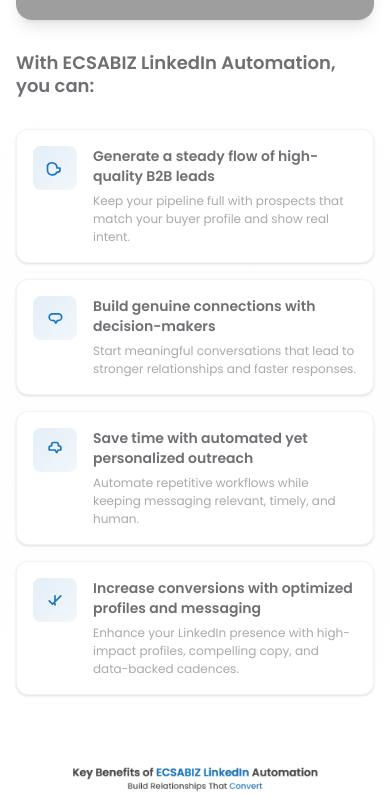
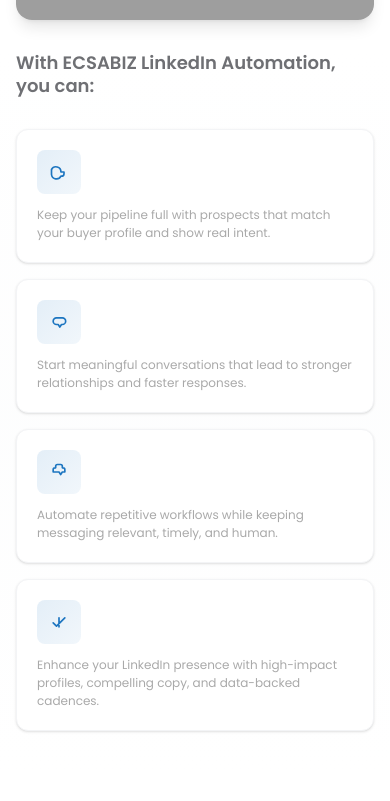
Before and after one commit to Sharmeen-Rauf/escabiz, a Next.js app: page /linkedin-automation-services-escabiz in a window 390 px wide. Shown: the part 1280-2081 px from the top of the page. Built offline with nearby package versions, Linux system fonts and the light colour scheme; grey boxes are pictures that could not be loaded.

Commit message:
Refactor LinkedIn Automation page service cards: streamline service card structure by utilizing a mapping function for dynamic rendering, enhancing maintainability and visual consistency. Update card layout for improved responsiveness and user experience.

```diff
--- a/src/app/linkedin-automation-services-escabiz/page.tsx
+++ b/src/app/linkedin-automation-services-escabiz/page.tsx
@@ -196,78 +196,47 @@ export default function LinkedInOutreachAutomation() {
               </h3>
             </div>
 
-            <div className="grid grid-cols-1 md:grid-cols-2 gap-4 lg:gap-5">
-              <div className="group relative bg-white rounded-xl shadow-sm hover:shadow-xl transition-all duration-500 p-4 md:p-5 flex border border-gray-100 hover:border-[#1c75c0] hover:-translate-y-1 hover:bg-[#1c75c0]">
-                <div className="flex-shrink-0 mr-4">
+            <div className="grid grid-cols-1 sm:grid-cols-2 lg:grid-cols-4 gap-4 lg:gap-5">
+              {[
+                {
+                  description: 'Keep your pipeline full with prospects that match your buyer profile and show real intent.',
+                  icon: (
+                    <path strokeLinecap="round" strokeLinejoin="round" strokeWidth={2} d="M3 15a6 6 0 0011.31 2H15a3 3 0 003-3v-2h-3.69A6 6 0 003 9v6z" />
+                  ),
+                },
+                {
+                  description: 'Start meaningful conversations that lead to stronger relationships and faster responses.',
+                  icon: (
+                    <path strokeLinecap="round" strokeLinejoin="round" strokeWidth={2} d="M16 7a4 4 0 110 8h-1l-2 3-2-3H9a4 4 0 110-8h7z" />
+                  ),
+                },
+                {
+                  description: 'Automate repetitive workflows while keeping messaging relevant, timely, and human.',
+                  icon: (
+                    <path strokeLinecap="round" strokeLinejoin="round" strokeWidth={2} d="M8 7V5a2 2 0 012-2h4a2 2 0 012 2v2h1a2 2 0 012 2v3h-3l-2 3-2-3H5V9a2 2 0 012-2h1z" />
+                  ),
+                },
+                {
+                  description: 'Enhance your LinkedIn presence with high-impact profiles, compelling copy, and data-backed cadences.',
+                  icon: (
+                    <path strokeLinecap="round" strokeLinejoin="round" strokeWidth={2} d="M5 13l4 4L19 7m-7 11V7" />
+                  ),
+                },
+              ].map(({ description, icon }, idx) => (
+                <div
+                  key={idx}
+                  className="group relative bg-white rounded-xl shadow-sm hover:shadow-xl transition-all duration-500 p-5 md:p-6 border border-gray-100 hover:border-[#1c75c0] hover:-translate-y-1 hover:bg-[#1c75c0] flex flex-col items-start gap-3"
+                >
                   <div className="bg-gradient-to-br from-[#1c75c0]/12 to-[#1c75c0]/6 rounded-lg p-3 w-11 h-11 flex items-center justify-center group-hover:bg-white/20 group-hover:scale-110 transition-all duration-300">
                     <svg className="w-6 h-6 text-[#1c75c0] group-hover:text-white transition-colors duration-300" fill="none" stroke="currentColor" viewBox="0 0 24 24">
-                      <path strokeLinecap="round" strokeLinejoin="round" strokeWidth={2} d="M3 15a6 6 0 0011.31 2H15a3 3 0 003-3v-2h-3.69A6 6 0 003 9v6z" />
+                      {icon}
                     </svg>
                   </div>
-                </div>
-                <div className="flex-1">
-                  <h5 className="text-sm sm:text-base md:text-lg font-semibold text-[#6f7074] group-hover:text-white mb-1.5 transition-colors duration-300">
-                    Generate a steady flow of high-quality B2B leads
-                  </h5>
-                  <p className="text-xs sm:text-sm text-[#a9a9a9] group-hover:text-white/90 leading-normal font-normal transition-colors duration-300">
-                    Keep your pipeline full with prospects that match your buyer profile and show real intent.
+                  <p className="text-xs sm:text-sm text-[#a9a9a9] group-hover:text-white/90 leading-normal transition-colors duration-300">
+                    {description}
                   </p>
                 </div>
-              </div>
-
-              <div className="group relative bg-white rounded-xl shadow-sm hover:shadow-xl transition-all duration-500 p-4 md:p-5 flex border border-gray-100 hover:border-[#1c75c0] hover:-translate-y-1 hover:bg-[#1c75c0]">
-                <div className="flex-shrink-0 mr-4">
-                  <div className="bg-gradient-to-br from-[#1c75c0]/12 to-[#1c75c0]/6 rounded-lg p-3 w-11 h-11 flex items-center justify-center group-hover:bg-white/20 group-hover:scale-110 transition-all duration-300">
-                    <svg className="w-6 h-6 text-[#1c75c0] group-hover:text-white transition-colors duration-300" fill="none" stroke="currentColor" viewBox="0 0 24 24">
-                      <path strokeLinecap="round" strokeLinejoin="round" strokeWidth={2} d="M16 7a4 4 0 110 8h-1l-2 3-2-3H9a4 4 0 110-8h7z" />
-                    </svg>
-                  </div>
-                </div>
-                <div className="flex-1">
-                  <h5 className="text-sm sm:text-base md:text-lg font-semibold text-[#6f7074] group-hover:text-white mb-1.5 transition-colors duration-300">
-                    Build genuine connections with decision-makers
-                  </h5>
-                  <p className="text-xs sm:text-sm text-[#a9a9a9] group-hover:text-white/90 leading-normal font-normal transition-colors duration-300">
-                    Start meaningful conversations that lead to stronger relationships and faster responses.
-                  </p>
-                </div>
-              </div>
-
-              <div className="group relative bg-white rounded-xl shadow-sm hover:shadow-xl transition-all duration-500 p-4 md:p-5 flex border border-gray-100 hover:border-[#1c75c0] hover:-translate-y-1 hover:bg-[#1c75c0]">
-                <div className="flex-shrink-0 mr-4">
-                  <div className="bg-gradient-to-br from-[#1c75c0]/12 to-[#1c75c0]/6 rounded-lg p-3 w-11 h-11 flex items-center justify-center group-hover:bg-white/20 group-hover:scale-110 transition-all duration-300">
-                    <svg className="w-6 h-6 text-[#1c75c0] group-hover:text-white transition-colors duration-300" fill="none" stroke="currentColor" viewBox="0 0 24 24">
-                      <path strokeLinecap="round" strokeLinejoin="round" strokeWidth={2} d="M8 7V5a2 2 0 012-2h4a2 2 0 012 2v2h1a2 2 0 012 2v3h-3l-2 3-2-3H5V9a2 2 0 012-2h1z" />
-                    </svg>
-                  </div>
-                </div>
-                <div className="flex-1">
-                  <h5 className="text-sm sm:text-base md:text-lg font-semibold text-[#6f7074] group-hover:text-white mb-1.5 transition-colors duration-300">
-                    Save time with automated yet personalized outreach
-                  </h5>
-                  <p className="text-xs sm:text-sm text-[#a9a9a9] group-hover:text-white/90 leading-normal font-normal transition-colors duration-300">
-                    Automate repetitive workflows while keeping messaging relevant, timely, and human.
-                  </p>
-                </div>
-              </div>
-
-              <div className="group relative bg-white rounded-xl shadow-sm hover:shadow-xl transition-all duration-500 p-4 md:p-5 flex border border-gray-100 hover:border-[#1c75c0] hover:-translate-y-1 hover:bg-[#1c75c0]">
-                <div className="flex-shrink-0 mr-4">
-                  <div className="bg-gradient-to-br from-[#1c75c0]/12 to-[#1c75c0]/6 rounded-lg p-3 w-11 h-11 flex items-center justify-center group-hover:bg-white/20 group-hover:scale-110 transition-all duration-300">
-                    <svg className="w-6 h-6 text-[#1c75c0] group-hover:text-white transition-colors duration-300" fill="none" stroke="currentColor" viewBox="0 0 24 24">
-                      <path strokeLinecap="round" strokeLinejoin="round" strokeWidth={2} d="M5 13l4 4L19 7m-7 11V7" />
-                    </svg>
-                  </div>
-                </div>
-                <div className="flex-1">
-                  <h5 className="text-sm sm:text-base md:text-lg font-semibold text-[#6f7074] group-hover:text-white mb-1.5 transition-colors duration-300">
-                    Increase conversions with optimized profiles and messaging
-                  </h5>
-                  <p className="text-xs sm:text-sm text-[#a9a9a9] group-hover:text-white/90 leading-normal font-normal transition-colors duration-300">
-                    Enhance your LinkedIn presence with high-impact profiles, compelling copy, and data-backed cadences.
-                  </p>
-                </div>
-              </div>
+              ))}
             </div>
           </div>
         </section>
@@ -475,20 +444,17 @@ export default function LinkedInOutreachAutomation() {
             </h3>
             <div className="relative overflow-hidden">
               <div className="flex gap-4 services-marquee">
-                {[...servicesItems, ...servicesItems].map(({ title, description, icon }, index) => (
+                {[...servicesItems, ...servicesItems].map(({ title, icon }, index) => (
                   <div
                     key={`${title}-${index}`}
-                    className="min-w-[260px] sm:min-w-[280px] bg-white border border-gray-100 rounded-xl shadow-sm hover:shadow-lg transition-all duration-300 p-5 flex flex-col gap-3 hover:-translate-y-1"
+                    className="min-w-[210px] sm:min-w-[220px] aspect-square bg-[#1c75c0] border border-[#1565a0] rounded-xl shadow-lg transition-all duration-300 p-5 flex flex-col items-center justify-center gap-4 text-white hover:scale-[1.03]"
                   >
-                    <div className="w-12 h-12 rounded-lg bg-[#1c75c0]/10 text-[#1c75c0] flex items-center justify-center">
-                      <svg className="w-6 h-6" fill="none" stroke="currentColor" viewBox="0 0 24 24">
+                    <div className="w-12 h-12 rounded-xl bg-white/15 text-white flex items-center justify-center">
+                      <svg className="w-7 h-7" fill="none" stroke="currentColor" viewBox="0 0 24 24">
                         {icon}
                       </svg>
                     </div>
-                    <h4 className="text-base font-semibold text-[#6f7074]">{title}</h4>
-                    <p className="text-xs sm:text-sm text-[#a9a9a9] leading-relaxed">
-                      {description}
-                    </p>
+                    <h4 className="text-sm sm:text-base font-semibold text-center">{title}</h4>
                   </div>
                 ))}
               </div>
```
